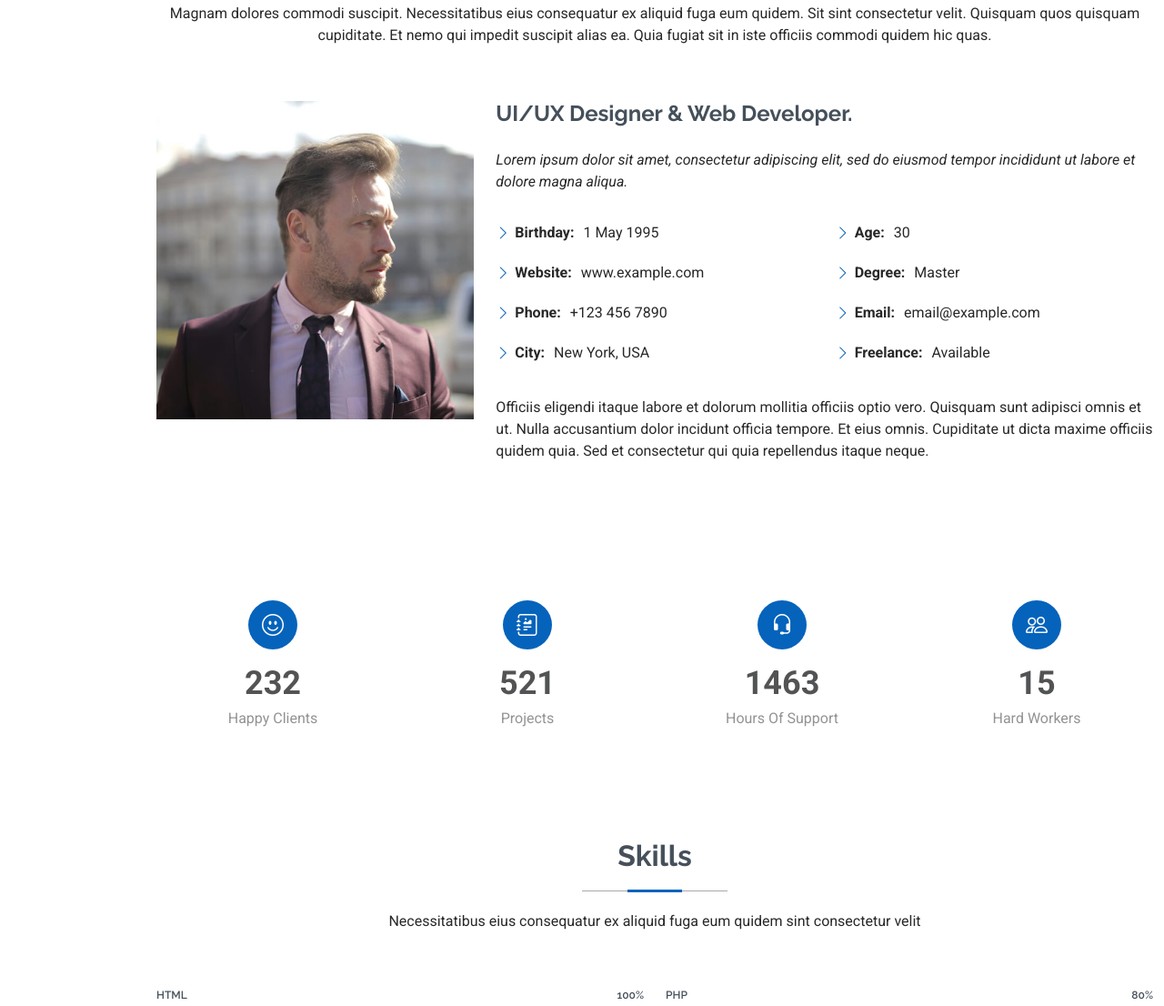
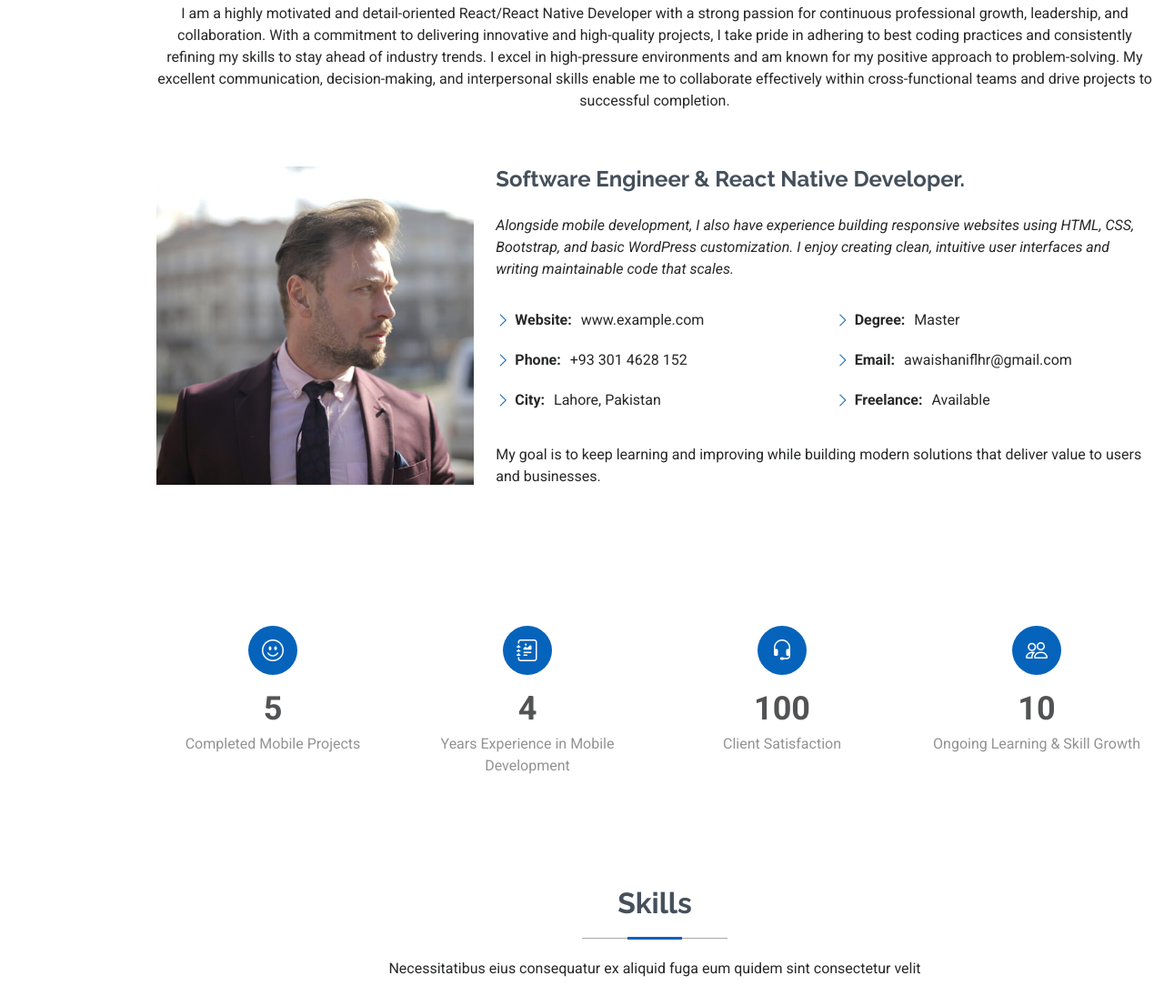
Before and after one commit to awaishaniflhr/awaishaniflhr.github.io, a plain HTML site: page index.html in a window 1280 px wide. Shown: the part 935-2041 px from the top of the page at 91% size. Drawn offline with Linux system fonts and the light colour scheme.

Commit message:
add some content

```diff
--- a/index.html
+++ b/index.html
@@ -4,7 +4,7 @@
 <head>
   <meta charset="utf-8">
   <meta content="width=device-width, initial-scale=1.0" name="viewport">
-  <title>Index - MyResume Bootstrap Template</title>
+  <title>Awais Hanif</title>
   <meta content="" name="description">
   <meta content="" name="keywords">
 
@@ -65,13 +65,13 @@
       <div class="container" data-aos="zoom-out">
         <div class="row justify-content-center">
           <div class="col-lg-9">
-            <h2>Brandon Johnson</h2>
-            <p>I'm <span class="typed" data-typed-items="Designer, Developer, Freelancer, Photographer">Designer</span><span class="typed-cursor typed-cursor--blink" aria-hidden="true"></span></p>
+            <h2>Awais Hanif</h2>
+            <p>I'm <span class="typed" data-typed-items="Designer, Developer, Freelancer, Photographer">Software Engineer</span><span class="typed-cursor typed-cursor--blink" aria-hidden="true"></span></p>
             <div class="social-links">
               <a href="#"><i class="bi bi-twitter-x"></i></a>
               <a href="#"><i class="bi bi-facebook"></i></a>
               <a href="#"><i class="bi bi-instagram"></i></a>
-              <a href="#"><i class="bi bi-linkedin"></i></a>
+              <a href="https://www.linkedin.com/in/awaishaniflhr/"><i class="bi bi-linkedin"></i></a>
             </div>
           </div>
         </div>
@@ -85,7 +85,7 @@
       <!-- Section Title -->
       <div class="container section-title" data-aos="fade-up">
         <h2>About</h2>
-        <p>Magnam dolores commodi suscipit. Necessitatibus eius consequatur ex aliquid fuga eum quidem. Sit sint consectetur velit. Quisquam quos quisquam cupiditate. Et nemo qui impedit suscipit alias ea. Quia fugiat sit in iste officiis commodi quidem hic quas.</p>
+        <p>I am a highly motivated and detail-oriented React/React Native Developer with a strong passion for continuous professional growth, leadership, and collaboration. With a commitment to delivering innovative and high-quality projects, I take pride in adhering to best coding practices and consistently refining my skills to stay ahead of industry trends. I excel in high-pressure environments and am known for my positive approach to problem-solving. My excellent communication, decision-making, and interpersonal skills enable me to collaborate effectively within cross-functional teams and drive projects to successful completion.</p>
       </div><!-- End Section Title -->
 
       <div class="container" data-aos="fade-up" data-aos-delay="100">
@@ -95,32 +95,30 @@
             <img src="assets/img/profile-img.jpg" class="img-fluid" alt="">
           </div>
           <div class="col-lg-8 content">
-            <h2>UI/UX Designer &amp; Web Developer.</h2>
+            <h2>Software Engineer &amp; React Native Developer.</h2>
             <p class="fst-italic py-3">
-              Lorem ipsum dolor sit amet, consectetur adipiscing elit, sed do eiusmod tempor incididunt ut labore et dolore
-              magna aliqua.
+              Alongside mobile development, I also have experience building responsive websites using HTML, CSS, Bootstrap, and basic WordPress customization. I enjoy creating clean, intuitive user interfaces and writing maintainable code that scales.
             </p>
             <div class="row">
               <div class="col-lg-6">
                 <ul>
-                  <li><i class="bi bi-chevron-right"></i> <strong>Birthday:</strong> <span>1 May 1995</span></li>
+                  <!-- <li><i class="bi bi-chevron-right"></i> <strong>Birthday:</strong> <span>1 May 1995</span></li> -->
                   <li><i class="bi bi-chevron-right"></i> <strong>Website:</strong> <span>www.example.com</span></li>
-                  <li><i class="bi bi-chevron-right"></i> <strong>Phone:</strong> <span>+123 456 7890</span></li>
-                  <li><i class="bi bi-chevron-right"></i> <strong>City:</strong> <span>New York, USA</span></li>
+                  <li><i class="bi bi-chevron-right"></i> <strong>Phone:</strong> <span>+93 301 4628 152</span></li>
+                  <li><i class="bi bi-chevron-right"></i> <strong>City:</strong> <span>Lahore, Pakistan</span></li>
                 </ul>
               </div>
               <div class="col-lg-6">
                 <ul>
-                  <li><i class="bi bi-chevron-right"></i> <strong>Age:</strong> <span>30</span></li>
+                  <!-- <li><i class="bi bi-chevron-right"></i> <strong>Age:</strong> <span>30</span></li> -->
                   <li><i class="bi bi-chevron-right"></i> <strong>Degree:</strong> <span>Master</span></li>
-                  <li><i class="bi bi-chevron-right"></i> <strong>Email:</strong> <span>email@example.com</span></li>
+                  <li><i class="bi bi-chevron-right"></i> <strong>Email:</strong> <span>awaishaniflhr@gmail.com</span></li>
                   <li><i class="bi bi-chevron-right"></i> <strong>Freelance:</strong> <span>Available</span></li>
                 </ul>
               </div>
             </div>
             <p class="py-3">
-              Officiis eligendi itaque labore et dolorum mollitia officiis optio vero. Quisquam sunt adipisci omnis et ut. Nulla accusantium dolor incidunt officia tempore. Et eius omnis.
-              Cupiditate ut dicta maxime officiis quidem quia. Sed et consectetur qui quia repellendus itaque neque.
+              My goal is to keep learning and improving while building modern solutions that deliver value to users and businesses.
             </p>
           </div>
         </div>
@@ -139,32 +137,32 @@
           <div class="col-lg-3 col-md-6 d-flex flex-column align-items-center">
             <i class="bi bi-emoji-smile"></i>
             <div class="stats-item">
-              <span data-purecounter-start="0" data-purecounter-end="232" data-purecounter-duration="1" class="purecounter"></span>
-              <p>Happy Clients</p>
+              <span data-purecounter-start="0" data-purecounter-end="5" data-purecounter-duration="1" class="purecounter"></span>
+              <p>Completed Mobile Projects</p>
             </div>
           </div><!-- End Stats Item -->
 
           <div class="col-lg-3 col-md-6 d-flex flex-column align-items-center">
             <i class="bi bi-journal-richtext"></i>
             <div class="stats-item">
-              <span data-purecounter-start="0" data-purecounter-end="521" data-purecounter-duration="1" class="purecounter"></span>
-              <p>Projects</p>
+              <span data-purecounter-start="0" data-purecounter-end="4" data-purecounter-duration="1" class="purecounter"></span>
+              <p>Years Experience in Mobile Development</p>
             </div>
           </div><!-- End Stats Item -->
 
           <div class="col-lg-3 col-md-6 d-flex flex-column align-items-center">
             <i class="bi bi-headset"></i>
             <div class="stats-item">
-              <span data-purecounter-start="0" data-purecounter-end="1463" data-purecounter-duration="1" class="purecounter"></span>
-              <p>Hours Of Support</p>
+              <span data-purecounter-start="0" data-purecounter-end="100" data-purecounter-duration="1" class="purecounter"></span>
+              <p>Client Satisfaction</p>
             </div>
           </div><!-- End Stats Item -->
 
           <div class="col-lg-3 col-md-6 d-flex flex-column align-items-center">
             <i class="bi bi-people"></i>
             <div class="stats-item">
-              <span data-purecounter-start="0" data-purecounter-end="15" data-purecounter-duration="1" class="purecounter"></span>
-              <p>Hard Workers</p>
+              <span data-purecounter-start="0" data-purecounter-end="10" data-purecounter-duration="1" class="purecounter"></span>
+              <p>Ongoing Learning & Skill Growth</p>
             </div>
           </div><!-- End Stats Item -->
 
@@ -215,14 +213,14 @@
           <div class="col-lg-6">
 
             <div class="progress">
-              <span class="skill"><span>PHP</span> <i class="val">80%</i></span>
+              <span class="skill"><span>React Native</span> <i class="val">80%</i></span>
               <div class="progress-bar-wrap">
                 <div class="progress-bar" role="progressbar" aria-valuenow="80" aria-valuemin="0" aria-valuemax="100"></div>
               </div>
             </div><!-- End Skills Item -->
 
             <div class="progress">
-              <span class="skill"><span>WordPress/CMS</span> <i class="val">90%</i></span>
+              <span class="skill"><span>TypeScript</span> <i class="val">90%</i></span>
               <div class="progress-bar-wrap">
                 <div class="progress-bar" role="progressbar" aria-valuenow="90" aria-valuemin="0" aria-valuemax="100"></div>
               </div>
```
